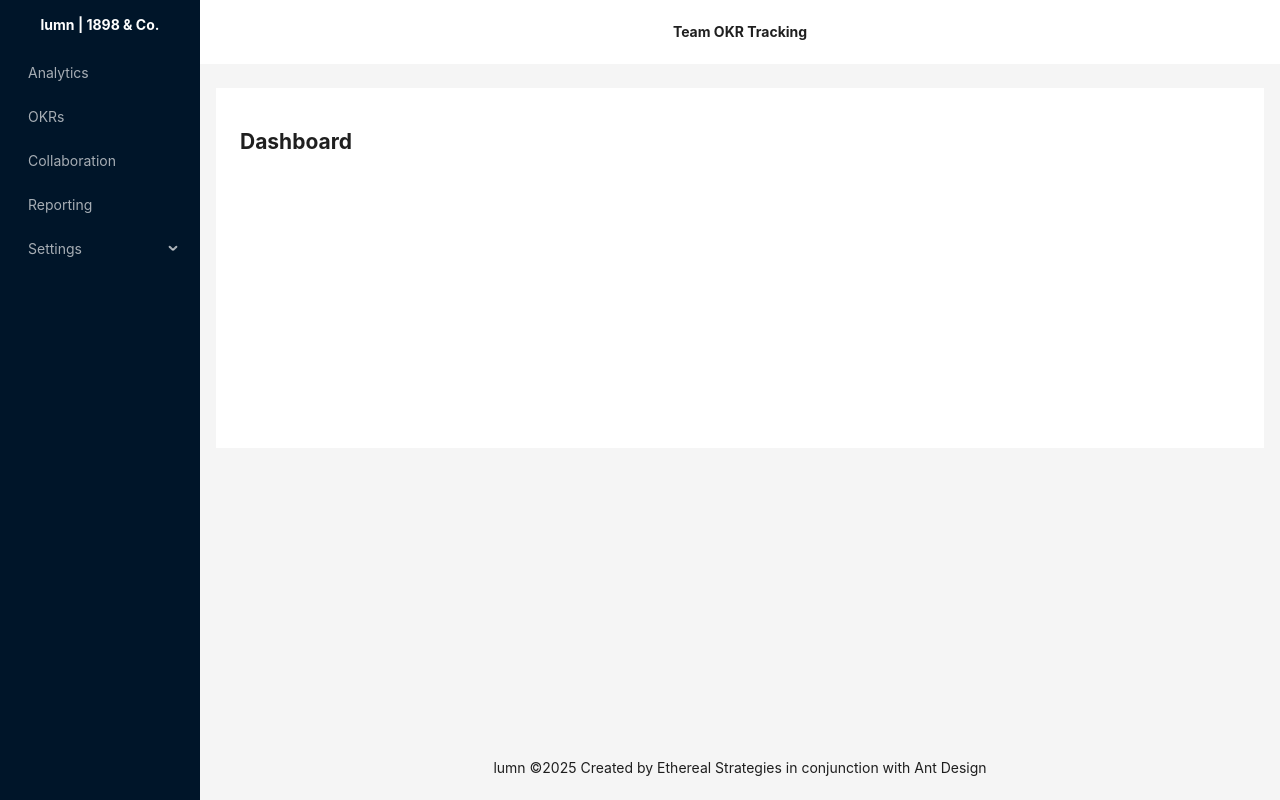
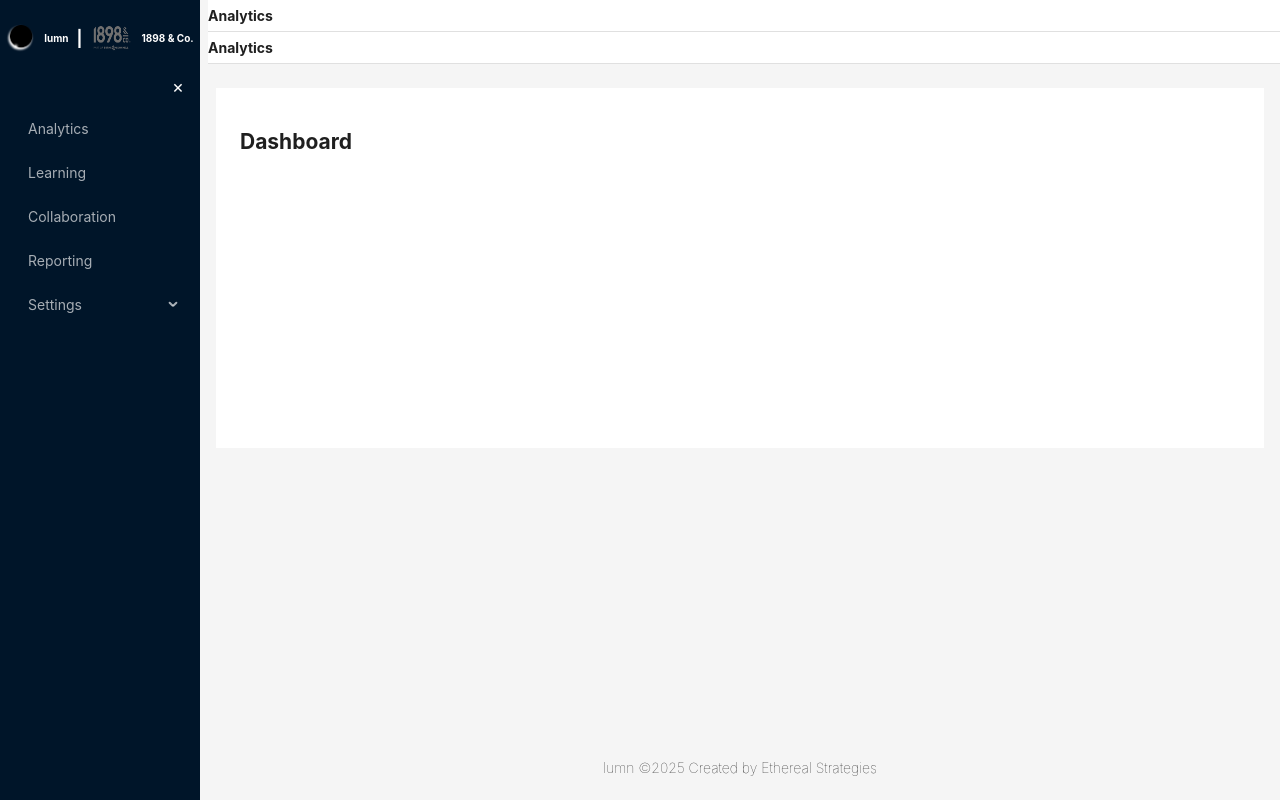
Before and after one commit to 47jClark1210/lumn, a React (Create React App) app: page / in a window 1280 px wide. Built offline with nearby package versions, Linux system fonts and the light colour scheme.

Commit message:
Implement code changes to enhance functionality and improve performance

```diff
--- a/public/index.html
+++ b/public/index.html
@@ -9,7 +9,7 @@
       name="description"
       content="Web site created using create-react-app"
     />
-    <link rel="apple-touch-icon" href="%PUBLIC_URL%/logo192.png" />
+    <link rel="apple-touch-icon" href="%PUBLIC_URL%/favicon.ico" />
     <!--
       manifest.json provides metadata used when your web app is installed on a
       user's mobile device or desktop. See https://developers.google.com/web/fundamentals/web-app-manifest/
--- a/src/App.css
+++ b/src/App.css
@@ -9,12 +9,14 @@
   opacity: 1;
   pointer-events: auto;
 }
+
 /* Animate the stock Ant Design Sider trigger sliding in/out from behind the Sider */
 .ant-layout-sider-trigger {
-  transition: left 0.8s cubic-bezier(0.4,0,0.2,1), opacity 0.3s;
+  transition: left 0.8s cubic-bezier(0.4, 0, 0.2, 1), opacity 0.3s;
   position: relative;
   left: 0;
   z-index: 0;
+  will-change: left, opacity; /* Optimize animation performance */
 }
 .ant-layout-sider-trigger.slide-out {
   left: -48px;
@@ -24,6 +26,7 @@
   left: 0;
   opacity: 1;
 }
+
 /* Sidebar logo row styling for proper alignment and overflow handling */
 .logos {
   flex-wrap: nowrap;
@@ -36,21 +39,15 @@
   gap: 2px;
 }
 .logos img {
-  max-width: 28px;
+  max-width: 40px;
   height: auto;
 }
 .logos span {
   font-size: 10px;
   word-break: keep-all;
 }
-.logos img {
-  max-width: 40px;
-  height: auto;
-}
-.logos span {
-  word-break: keep-all;
-}
 
+/* General App styling */
 .App {
   text-align: center;
 }
@@ -58,6 +55,7 @@
 .App-logo {
   height: 40vmin;
   pointer-events: none;
+  will-change: transform; /* Optimize animation performance */
 }
 
 @media (prefers-reduced-motion: no-preference) {
@@ -81,6 +79,7 @@
   color: #61dafb;
 }
 
+/* Keyframes for App logo spin animation */
 @keyframes App-logo-spin {
   from {
     transform: rotate(0deg);
--- a/src/App.js
+++ b/src/App.js
@@ -1,5 +1,6 @@
 import './App.css';
 import { Layout, Menu } from 'antd';
+import { useState, useEffect } from 'react';
 import {
   BrowserRouter as Router,
   Routes,
@@ -13,8 +14,8 @@ const { SubMenu } = Menu;
 function Analytics() {
   return <h2>Dashboard</h2>;
 }
-function OKRs() {
-  return <h2>OKRs</h2>;
+function Learning() {
+  return <h2>Learning</h2>;
 }
 function Collaboration() {
   return <h2>Collaboration</h2>;
@@ -22,20 +23,71 @@ function Collaboration() {
 function Reporting() {
   return <h2>Reporting</h2>;
 }
+
 function App() {
+  const [collapsed, setCollapsed] = useState(false);
+  // Animate the stock trigger
+  // No longer need to add/remove classes, will animate via style
+
   return (
     <Router>
       <Layout style={{ minHeight: '100vh' }}>
-        <Sider breakpoint="lg" collapsedWidth="0">
-          <div className="logo" style={{ color: 'white', textAlign: 'center', padding: 16, fontWeight: 'bold' }}>
-            lumn | 1898 & Co.
+        <Sider
+          breakpoint="lg"
+          collapsedWidth={0}
+          collapsed={collapsed}
+          onCollapse={setCollapsed}
+          trigger={null}
+          width={200}
+          style={{ position: 'relative' }}
+        >
+          <div className="logos" style={{ color: 'white', textAlign: 'center', fontWeight: 'bold', padding: 24, display: 'flex', alignItems: 'center', justifyContent: 'center', gap: 6 }}>
+            <img src="/Solar Eclipse Logo.png" alt="Solar Eclipse Logo" style={{ height: 28, marginRight: 4 }} />
+            <span style={{ fontSize: 10 }}>lumn</span>
+            <span style={{ margin: '0 2px', fontSize: 16 }}>|</span>
+            <img src="/1898Logo.png" alt="1898 Logo" style={{ height: 28, marginLeft: 1, marginRight: 4 }} />
+            <span style={{ fontSize: 10 }}>1898 & Co.</span>
           </div>
+          {/* Custom close trigger, only visible when Sider is open */}
+          {!collapsed && (
+            <div style={{ display: 'flex', justifyContent: 'flex-end', alignItems: 'center', padding: '0 16px 8px 0' }}>
+              <span
+                style={{ cursor: 'pointer', fontSize: 18, color: '#fff', transition: 'transform 0.3s' }}
+                onClick={() => setCollapsed(true)}
+              >
+                &times;
+              </span>
+            </div>
+          )}
+          {/* Stock trigger, always rendered, slides in/out from behind the Sider */}
+          <span
+            className="ant-layout-sider-zero-width-trigger custom-stock-trigger"
+            style={{
+              position: 'absolute',
+              top: 80,
+              right: collapsed ? -48 : -200, // -200px is the Sider width, -48px is trigger width
+              zIndex: 1100,
+              background: '#001529',
+              color: '#fff',
+              fontSize: 22,
+              padding: '8px 10px',
+              borderRadius: '0 4px 4px 0',
+              boxShadow: '1px 0 4px rgba(0,0,0,0.08)',
+              cursor: collapsed ? 'pointer' : 'default',
+              opacity: collapsed ? 1 : 0,
+              pointerEvents: collapsed ? 'auto' : 'none',
+              transition: 'right 0.3s cubic-bezier(0.4,0,0.2,1), opacity 0.5s',
+            }}
+            onClick={() => collapsed && setCollapsed(false)}
+          >
+            &#9776;
+          </span>
           <Menu theme="dark" mode="inline" defaultSelectedKeys={['dashboard']}>
             <Menu.Item key="analytics">
               <Link to="/">Analytics</Link>
             </Menu.Item>
-            <Menu.Item key="okrs">
-              <Link to="/okrs">OKRs</Link>
+            <Menu.Item key="learning">
+              <Link to="/learning">Learning</Link>
             </Menu.Item>
             <Menu.Item key="collaboration">
               <Link to="/collaboration">Collaboration</Link>
@@ -54,21 +106,24 @@ function App() {
           </Menu>
         </Sider>
         <Layout>
-          <Header style={{ background: '#fff', padding: 0, textAlign: 'center', fontWeight: 'bold' }}>
-            Team OKR Tracking
+          <Header style={{ background: '#fff', padding: 0, textAlign: 'left', fontWeight: 'bolder', borderBottom: '1px solid #e0e0e0', marginLeft: '8px', height: 32, lineHeight: '32px' }}>
+            Analytics
+          </Header>
+          <Header style={{ background: '#fff', padding: 0, textAlign: 'left', fontWeight: 'bolder', borderBottom: '1px solid #e0e0e0', marginLeft: '8px', marginTop: 0, height: 32, lineHeight: '32px' }}>
+            Analytics
           </Header>
           <Content style={{ margin: '24px 16px 0' }}>
             <div style={{ padding: 24, background: '#fff', minHeight: 360 }}>
               <Routes>
                 <Route path="/" element={<Analytics />} />
-                <Route path="/okrs" element={<OKRs />} />
-                <Route path="/teams" element={<Collaboration />} />
-                <Route path="/reports" element={<Reporting />} />
+                <Route path="/reporting" element={<Reporting />} />
+                <Route path="/collaboration" element={<Collaboration />} />
+                <Route path="/learning" element={<Learning />} />
               </Routes>
             </div>
           </Content>
-          <Footer style={{ textAlign: 'center' }}>
-            lumn ©2025 Created by Ethereal Strategies in conjunction with Ant Design
+          <Footer style={{ textAlign: 'center', fontWeight: 'lighter' }}>
+            lumn ©2025 Created by Ethereal Strategies
           </Footer>
         </Layout>
       </Layout>
```
Also changed, not shown: public/1898Logo.png (added).
